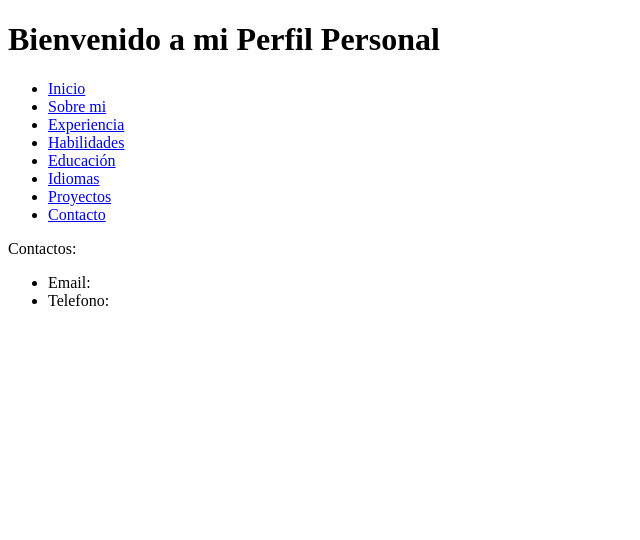
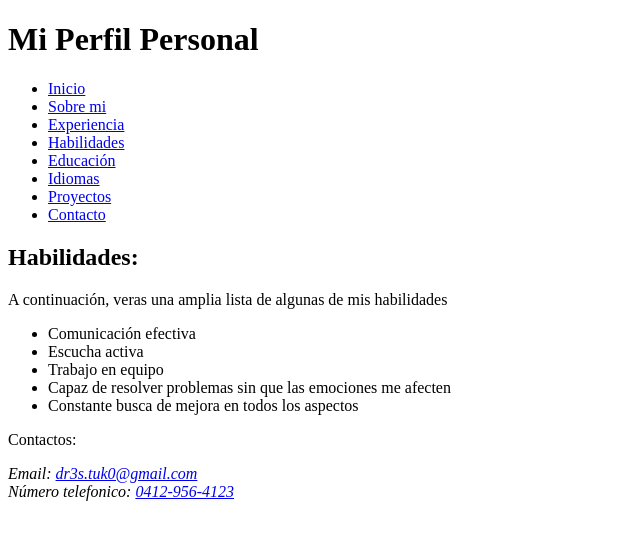
Before and after one commit to adrs99/Curriculum-VITAE, a plain HTML site: page src/sections/skills.html in a window 1280 px wide. Shown: the whole page, without its empty margins (0-640 px from the left). Drawn offline with Linux system fonts and the light colour scheme.

Commit message:
Update skills.html

```diff
--- a/src/sections/skills.html
+++ b/src/sections/skills.html
@@ -8,11 +8,11 @@
   </head>
   <body>
     <header>
-      <h1>Bienvenido a mi Perfil Personal</h1>
+      <h1>Mi Perfil Personal</h1>
       <nav>
         <ul>
           <li><a href="../../index.html">Inicio</a></li>
-          <li><a href="./about.html" class="about">Sobre mi</a></li>
+          <li><a href="./about.html">Sobre mi</a></li>
           <li><a href="./experience.html">Experiencia</a></li>
           <li><a href="./skills.html">Habilidades</a></li>
           <li><a href="./education.html">Educación</a></li>
@@ -23,14 +23,22 @@
       </nav>
     </header>
     <main>
-
+      <h2>Habilidades:</h2>
+      <p>A continuación, veras una amplia lista de algunas de mis habilidades</p>
+      <ul>
+        <li>Comunicación efectiva</li>
+        <li>Escucha activa</li>
+        <li>Trabajo en equipo</li>
+        <li>Capaz de resolver problemas sin que las emociones me afecten</li>
+        <li>Constante busca de mejora en todos los aspectos</li>
+      </ul>
     </main>
     <footer>
       <p>Contactos:</p>
-      <ul>
-        <li>Email:</li>
-        <li>Telefono:</li>
-      </ul>
+      <address>
+        Email: <a href="mailto:dr3s.tuk0@gmail.com">dr3s.tuk0@gmail.com</a><br>
+        Número telefonico: <a href="tel:+584129564123">0412-956-4123</a>
+      </address>
     </footer>
   </body>
 </html>
```
